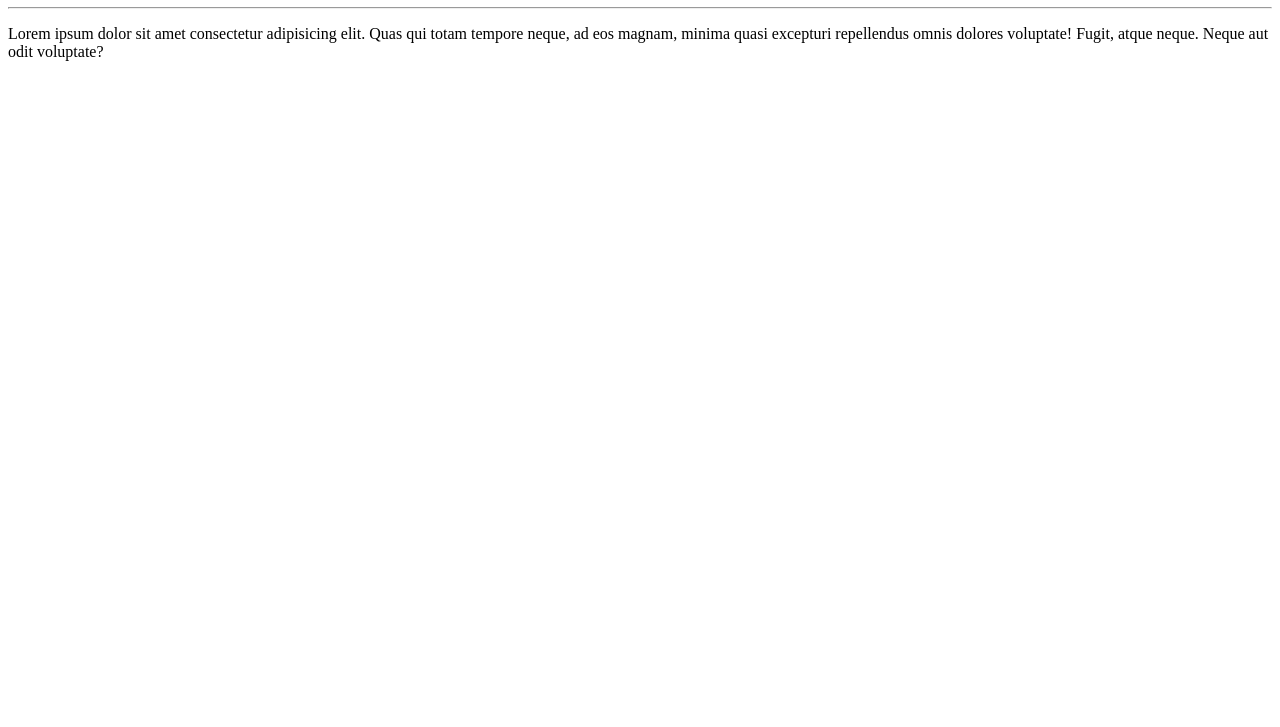
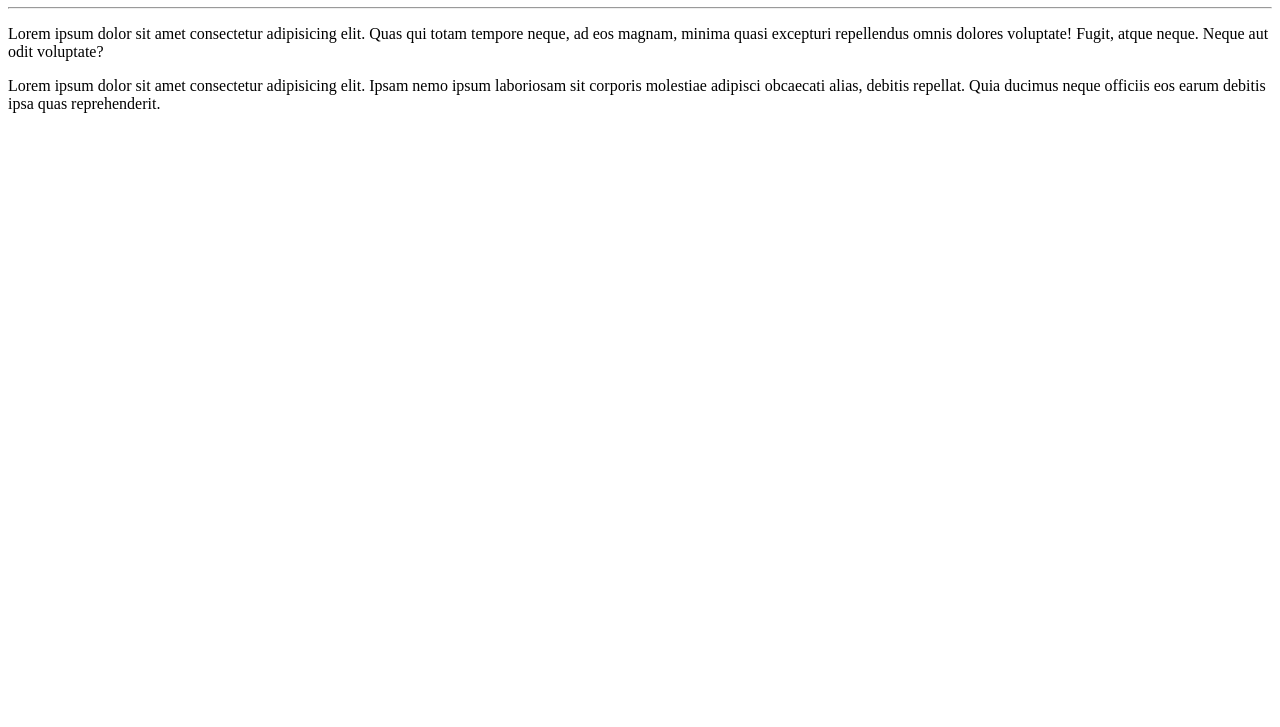
Before and after one commit to Idtcxx/Ola-mundo, a plain HTML site: page site-exemplo/index.html in a window 1280 px wide. Shown: the part 73-800 px from the top of the page. Drawn offline with Linux system fonts and the light colour scheme.

Commit message:
Novas mudanças

```diff
--- a/site-exemplo/index.html
+++ b/site-exemplo/index.html
@@ -10,5 +10,6 @@
     <h1>Olá Mundo! </h1>
     <hr>
     <p>Lorem ipsum dolor sit amet consectetur adipisicing elit. Quas qui totam tempore neque, ad eos magnam, minima quasi excepturi repellendus omnis dolores voluptate! Fugit, atque neque. Neque aut odit voluptate?</p>
+    <p>Lorem ipsum dolor sit amet consectetur adipisicing elit. Ipsam nemo ipsum laboriosam sit corporis molestiae adipisci obcaecati alias, debitis repellat. Quia ducimus neque officiis eos earum debitis ipsa quas reprehenderit.</p>
 </body>
 </html>
```
